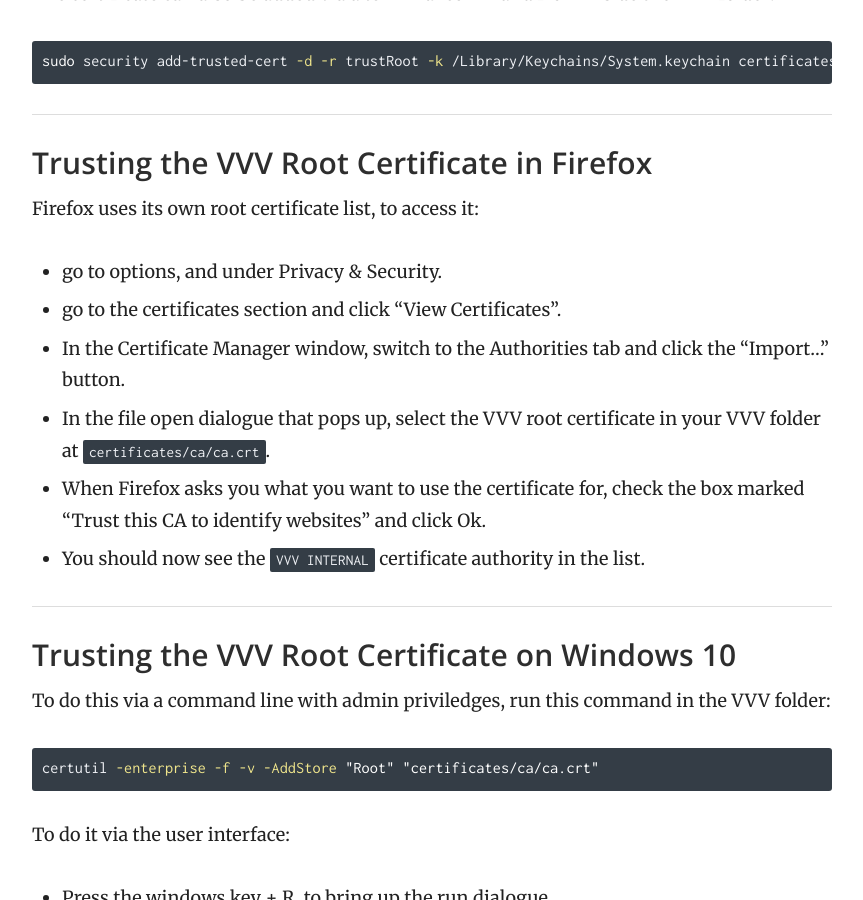
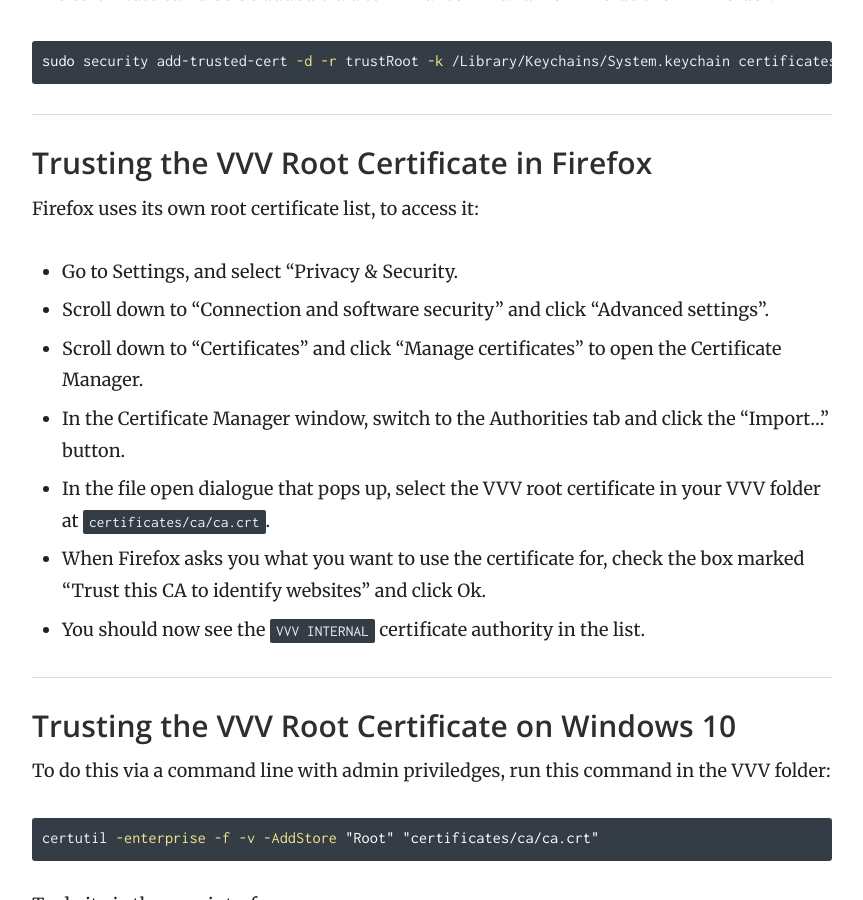
Before and after one commit to Varying-Vagrant-Vagrants/varyingvagrantvagrants.org, a Jekyll site: the page built from docs/en-US/https/trusting-ca.md, in a window 1280 px wide and 900 px high, scrolled down 1054 px. Shown: the whole window, without its empty margins (358-1221 px from the left). Built offline with Jekyll 4.4.1, drawn with Linux system fonts in a browser that asks for light colours.

Commit message:
Update certificate trust instructions for Firefox 152 (#221)

```diff
--- a/docs/en-US/https/trusting-ca.md
+++ b/docs/en-US/https/trusting-ca.md
@@ -31,8 +31,9 @@ sudo security add-trusted-cert -d -r trustRoot -k /Library/Keychains/System.keyc
 
 Firefox uses its own root certificate list, to access it:
 
- - go to options, and under Privacy & Security.
- - go to the certificates section and click "View Certificates".
+ - Go to Settings, and select "Privacy & Security.
+ - Scroll down to "Connection and software security" and click "Advanced settings".
+ - Scroll down to "Certificates" and click "Manage certificates" to open the Certificate Manager.
  - In the Certificate Manager window, switch to the Authorities tab and click the "Import..." button.
  - In the file open dialogue that pops up, select the VVV root certificate in your VVV folder at `certificates/ca/ca.crt`.
  - When Firefox asks you what you want to use the certificate for, check the box marked "Trust this CA to identify websites" and click Ok.
```
